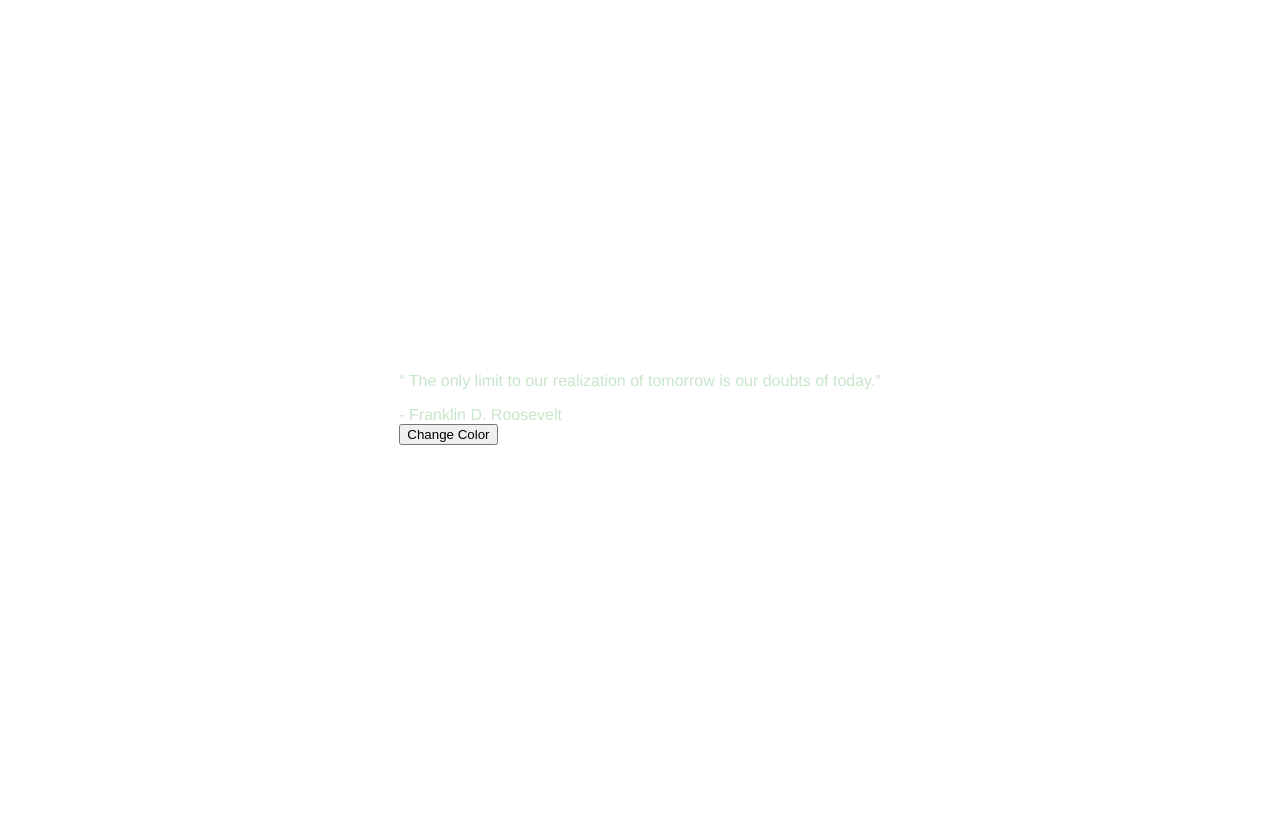
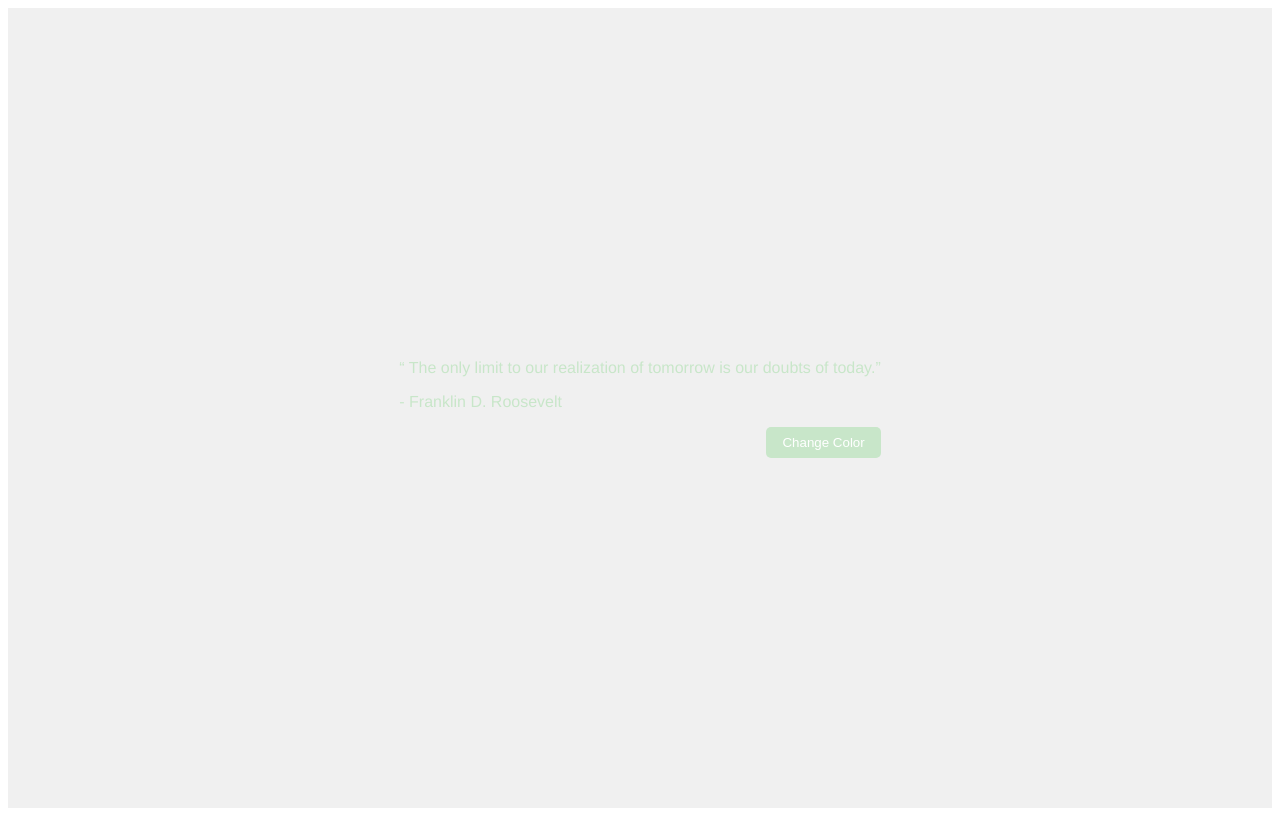
Before and after one commit to Izakiel81/vue-random-quote-generator, a Vue app: page / in a window 1280 px wide. Built offline with nearby package versions, Linux system fonts and the light colour scheme.

Commit message:
Minor update

```diff
--- a/src/App.vue
+++ b/src/App.vue
@@ -1,9 +1,10 @@
 <script setup>
 import QuoteComponent from './components/QuoteComponent.vue';
+
 </script>
 
 <template>
-  <div id="app">
+  <div id="app" :style="{backgroundColor: '#f0f0f0'}">
     <QuoteComponent />
   </div>
 </template>
--- a/src/components/QuoteComponent.vue
+++ b/src/components/QuoteComponent.vue
@@ -1,9 +1,14 @@
 <script setup>
-import { ref } from 'vue';
+import { ref, defineEmits } from 'vue';
+const emit = defineEmits(['colorChange']);
 const colors = ['#FFCDD2', '#F8BBD0', '#E1BEE7', '#D1C4E9', '#C5CAE9', '#BBDEFB', '#B3E5FC', '#B2EBF2', '#B2DFDB', '#C8E6C9', '#DCEDC8', '#F0F4C3', '#FFF9C4', '#FFECB3', '#FFE0B2', '#FFCCBC'];
 const currentColor = ref(colors[Math.floor(Math.random() * colors.length)])
 function getRandomColor() {
   currentColor.value = colors[Math.floor(Math.random() * colors.length)];
+}
+function newQuote() {
+  getRandomColor();
+  emit('colorChange', currentColor.value);
 }
 </script>
 <template>
@@ -11,7 +16,7 @@ function getRandomColor() {
     <blockquote :style="{color: currentColor}">
       <p> The only limit to our realization of tomorrow is our doubts of today.</p>
       <footer>- Franklin D. Roosevelt</footer>
-      <button @click="getRandomColor">Change Color</button>
+      <button :style="{backgroundColor: currentColor}" @click="newQuote">Change Color</button>
     </blockquote>
   </div>
 </template>
@@ -22,9 +27,19 @@ function getRandomColor() {
   align-items: center;
   border-radius: 10px;
 }
+blockquote {
+  display: flex;
+  flex-direction: column;
+  align-items: flex-start;
+
+  padding: 1.5rem;
+  max-width: 600px;
+}
 blockquote p {
   margin: 0;
   margin-bottom: 1rem;
+
+  transition: color 0.3s ease;
 }
 blockquote p::before {
   content: "\201C";
@@ -32,4 +47,18 @@ blockquote p::before {
 blockquote p::after {
   content: "\201D";
 }
+blockquote button {
+  align-self: flex-end;
+
+  border: none;
+  color: white;
+
+  padding: 0.5rem 1rem;
+  margin-top: 1rem;
+
+  border-radius: 5px;
+  cursor: pointer;
+
+  transition: background-color 0.3s ease;
+}
 </style>
```
